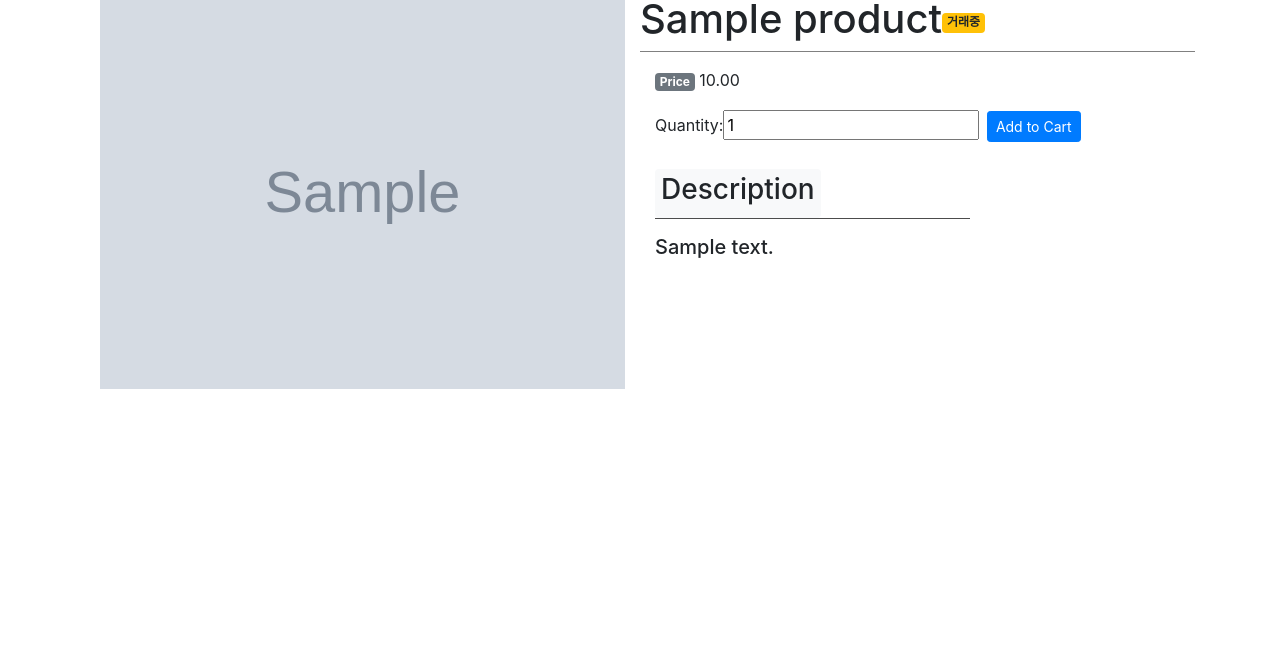
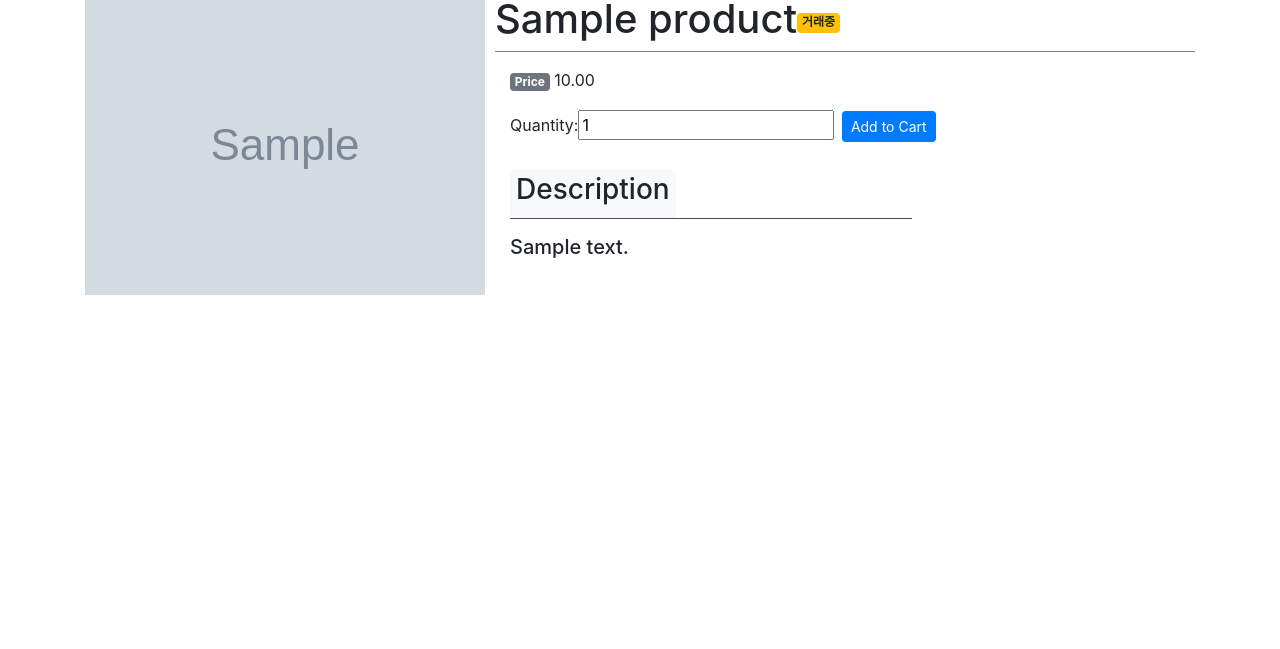
Before and after one commit to plenilune3/secondhand_market, a Django app: a page that uses shop/templates/shop/detail.html in a window 1280 px wide. Shown: the part 137-786 px from the top of the page. Run offline with Django 3.2, Linux system fonts and the light colour scheme; tables that the repository leaves empty hold one stand-in row (values such as "Sample post"); grey boxes marked "Sample" are stand-in pictures; some libraries are stand-ins or nearby versions.

Commit message:
detail 이미지 크기 수정

```diff
--- a/shop/templates/shop/detail.html
+++ b/shop/templates/shop/detail.html
@@ -3,7 +3,7 @@
 {% block content %}
         <div class="container">
             <div class="row">
-                <div class="col" style="padding-bottom:20px;">
+                <div class="col-mb" style="padding-bottom:20px; padding-right:10px;">
                     <img src="{{product.image.url}}" width="100%">
                 </div>
                 <div class="col" style="width:100%;">
```
